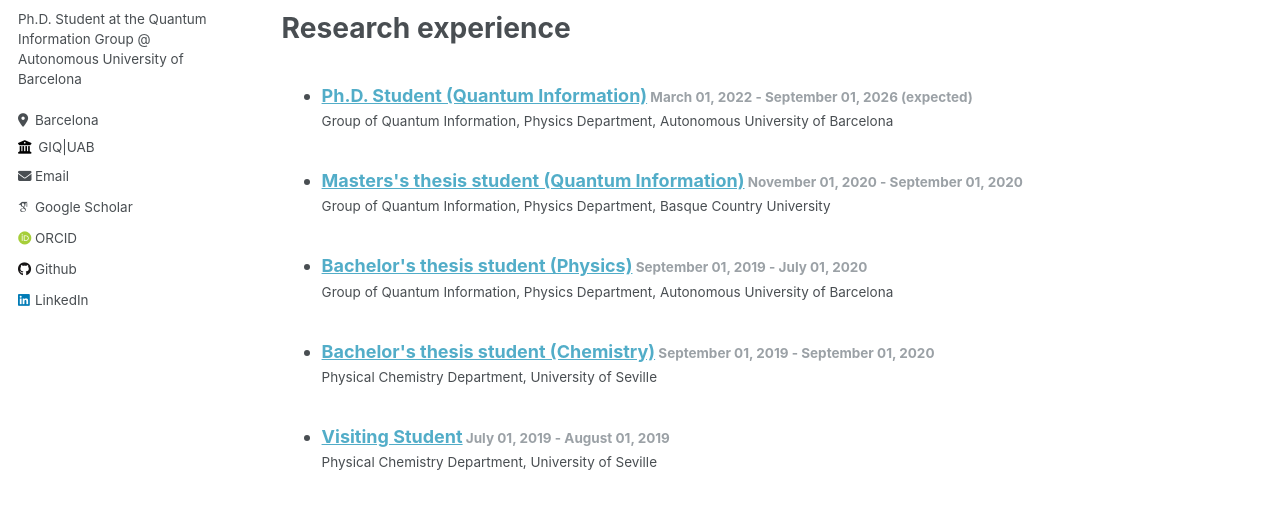
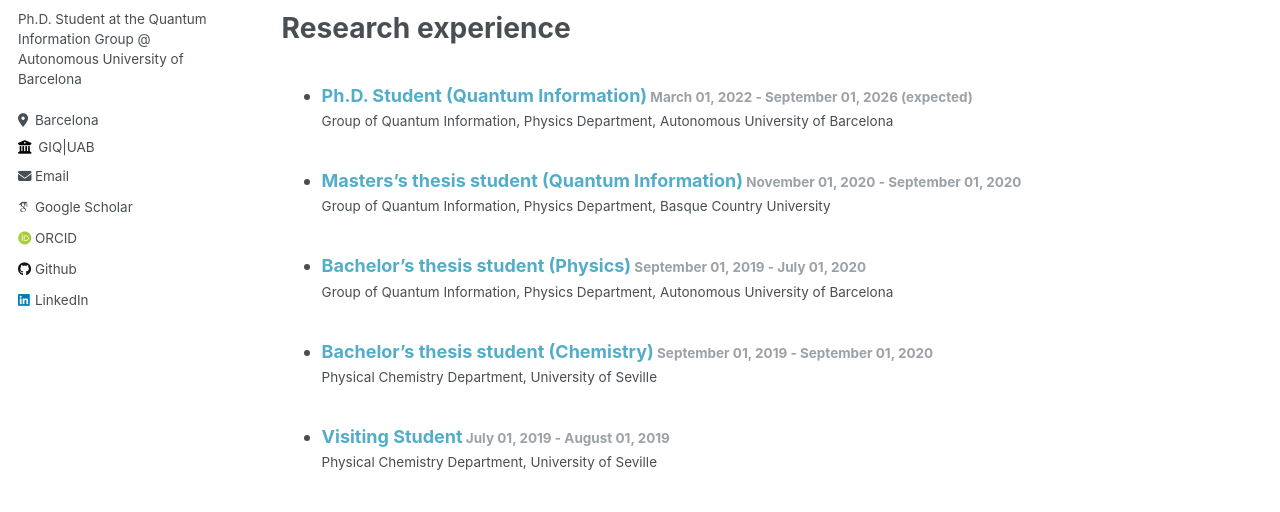
Before and after one commit to SantiagoLlorens/SantiagoLlorens.github.io, a Jekyll site: the page built from _pages/cv.md, in a window 1280 px wide and 900 px high. Shown: the part 368-880 px from the top of the window. Built offline with Jekyll 4.4.1, drawn with Linux system fonts in a browser that asks for light colours; some web fonts are replaced.

Commit message:
Update archive-single-experience-cv.html

```diff
--- a/_includes/archive-single-experience-cv.html
+++ b/_includes/archive-single-experience-cv.html
@@ -27,7 +27,7 @@
       </div>
     {% endif %}
     <h3 class="archive__item-title" itemprop="headline">
-      <a class="post-link" href="{{ post.url }}">{{ post.title }}</a>
+      <a style="text-decoration: none; display: inline-block; margin: 0;">{{ title }}</a>
       <p class="page__meta" style="display: inline-block; margin: 0;">
         <i class="fa fa-clock-o" aria-hidden="true"></i> {{ post.date | date: '%B %d, %Y' }}
       </p>
```
